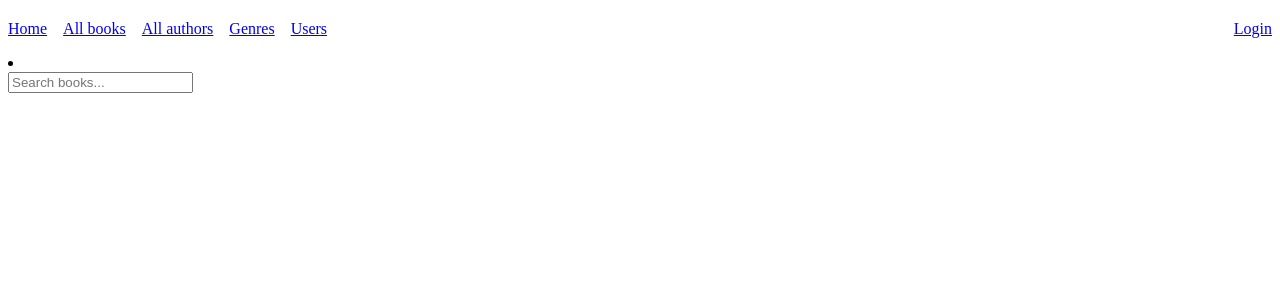
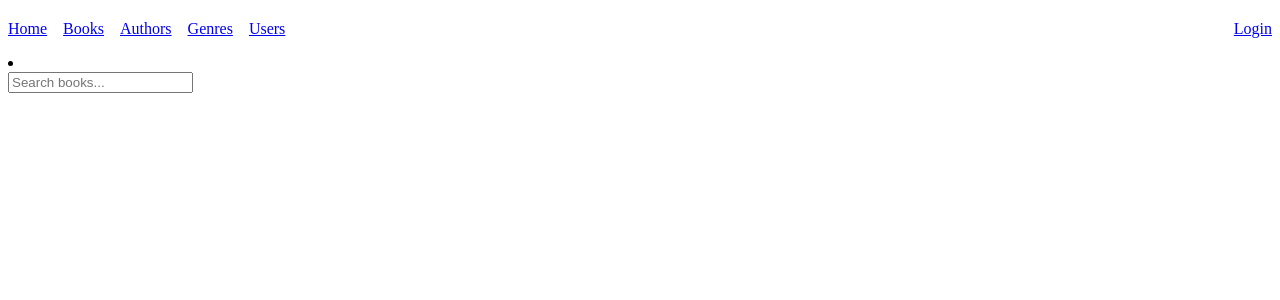
Before and after one commit to k0nvulsi0n/Library, a Django app: page /catalog/books/ in a window 1280 px wide. Shown: the top 300 px of the page. Run offline with Django 4.2, Linux system fonts and the light colour scheme; data that the repository does not hold is empty.

Commit message:
navbar names change

```diff
--- a/templates/navbar.html
+++ b/templates/navbar.html
@@ -2,8 +2,8 @@
     <ul>
         <div>
         <li><a href="{% url 'index' %}">Home</a></li>
-        <li><a href="{% url 'books' %}">All books</a></li>
-        <li><a href="{% url 'authors' %}">All authors</a></li>
+        <li><a href="{% url 'books' %}">Books</a></li>
+        <li><a href="{% url 'authors' %}">Authors</a></li>
         <li><a href="{% url 'genres' %}">Genres</a></li>
         <li><a href="{% url 'users' %}">Users</a></li>
         </div>
```
